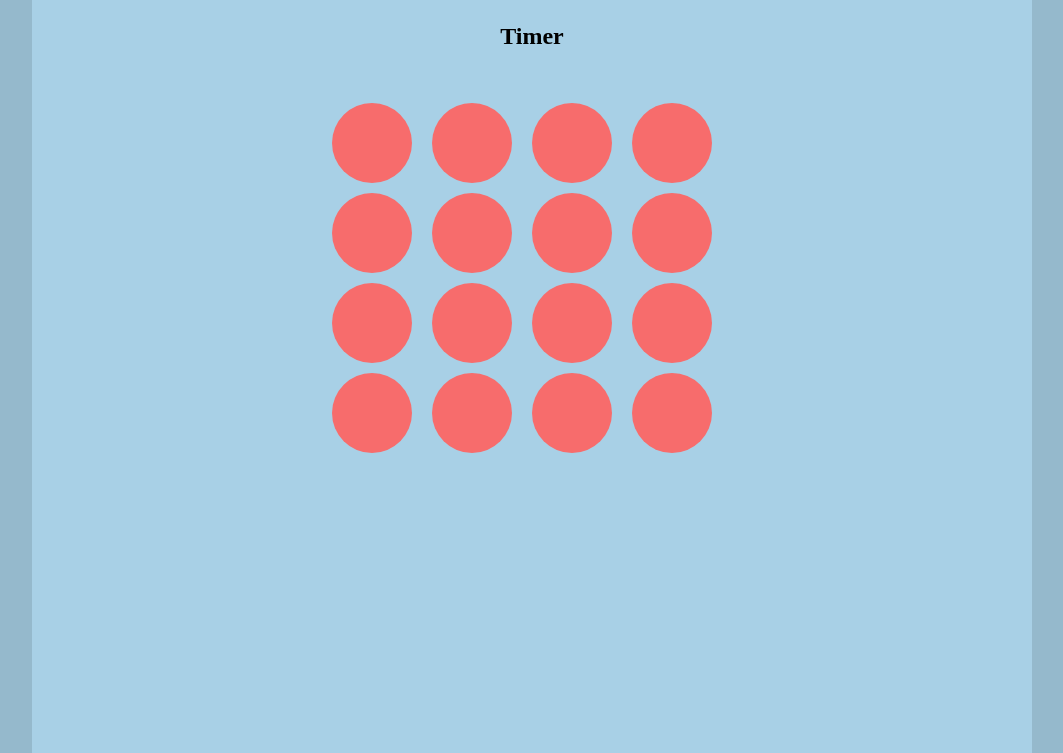
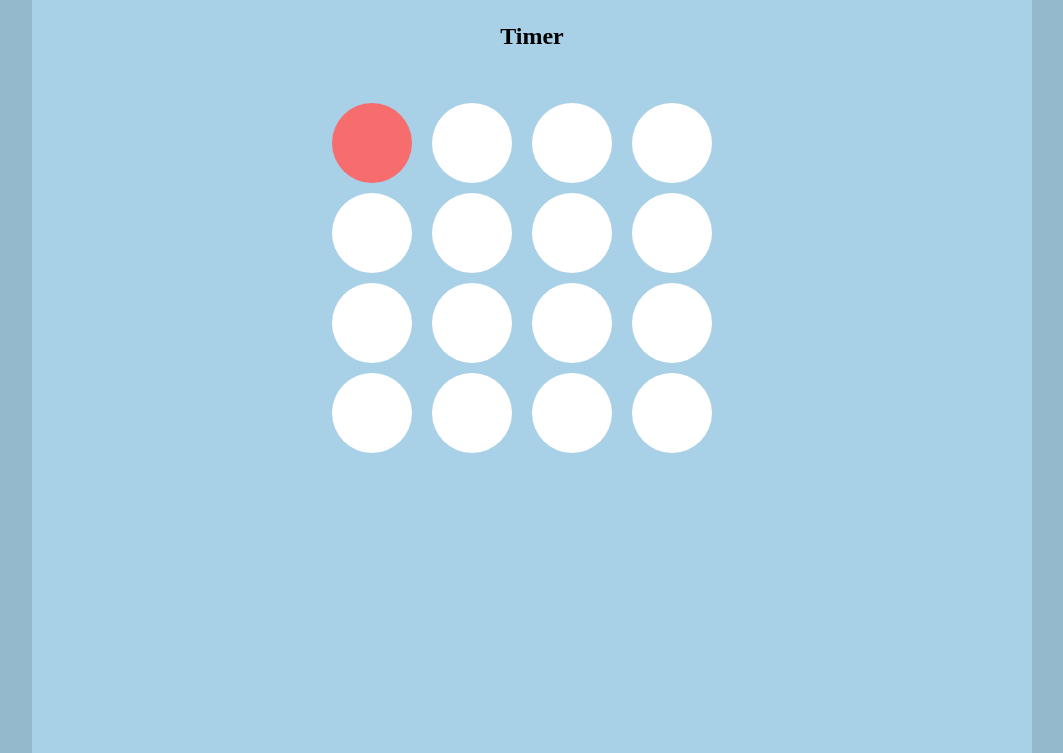
Before and after one commit to vithusan/connect4, a plain HTML site: page index.html in a window 1280 px wide. Both pictures are taken after a click on the element 480 px from the left and 190 px from the top of the page. Shown: the part 47-800 px from the top of the page, without its empty margins (108-1171 px from the left). Drawn offline with Linux system fonts and the light colour scheme.

Commit message:
added two players turn variable

```diff
--- a/css/style.css
+++ b/css/style.css
@@ -75,8 +75,12 @@ h1{
     margin-bottom: 10px;
 
 }
-.testCir2{
+.red{
     background: #f76c6c;
+}
+
+.black{
+    background: #374785;
 }
 
 .testRow{
--- a/js/script.js
+++ b/js/script.js
@@ -25,8 +25,9 @@ let board = [
 //     [0, 0, 0, 0, 0, 0, 0]
 // ];
 
-let boardNum
+let player1Turn = true
 const createBoard = () => {
+
     //clear the createboard function inside the html
     mainBoard.innerHTML = ''
 
@@ -34,23 +35,58 @@ const createBoard = () => {
     for (let row = 0; row < board.length; row++) {
         let rowElement = document.createElement('div')
         rowElement.setAttribute('class', 'row')
+        rowElement.setAttribute('data-row', row + 1)
         mainBoard.appendChild(rowElement)
         let rowBtn = document.getElementsByClassName('row')
+
 
         //creaet divs in each rows
         for (let col = 0; col < board[row].length; col++) {
             let colElement = document.createElement('div')
             colElement.setAttribute('class', 'eachCir empty')
-            colElement.setAttribute('data-col', col)
-            colElement.setAttribute('data-row', row)
+            colElement.setAttribute('data-col', col + 1)
+            //colElement.setAttribute('data-row', row + 1)
             rowElement.appendChild(colElement)
 
-           for(let i=0; i<rowBtn.length; i++){
-               rowBtn[i].addEventListener('click', () =>{
-                colElement.classList.add('testCir2')
-                console.log(i)
-               })
-           }
+            let colBtn = document.getElementsByClassName('eachCir')
+
+            // console.log(colBtn)
+
+            // rowElement.addEventListener('click', function() {
+
+            //     //e.preventDefault()
+            //     //let num = rowElement.dataset.col
+            //     // for(let i=num.length - 1;i>=0; i--){
+            //     //    console.log(num[i])
+
+            //         colElement.classList.add('testCir2')
+            // //    }
+
+            // })
+
+
+            colElement.addEventListener('click', function(){
+                if(player1Turn){
+                    colElement.classList.add('red')
+                    board[row][col] = 1
+                    setTimeout(() => {
+                        checkRow()
+                        checkColumn()
+
+                    }, 1000)
+                    player1Turn = false
+                }else {
+                    colElement.classList.add('black')
+                board[row][col] = 2
+                setTimeout(() => {
+                    checkRow()
+                    checkColumn()
+
+                }, 1000)
+                player1Turn = true
+                }
+
+            })
 
         }
 
@@ -58,6 +94,12 @@ const createBoard = () => {
 }
 
 createBoard()
+
+// document.body.addEventListener("click", ".eachCir", function (e) {
+//     e.preventDefault();
+//     let number = $(this).data('col');
+//     console.log(number);
+// });
 
 const reset = () => {
     board = [
@@ -82,7 +124,8 @@ function checkColumn() {
                 board[i][j] == board[i][j + 3]
             ) {
 
-                alert('player 1 won')
+                alert('player1 won')
+
                 reset()
             }
         }
@@ -102,7 +145,8 @@ function checkRow() {
                 board[j][i] == board[j + 2][i] &&
                 board[j][i] == board[j + 3][i]
             ) {
-                alert('Player 2 won')
+
+                alert('player2 won')
                 reset()
             }
 
```
